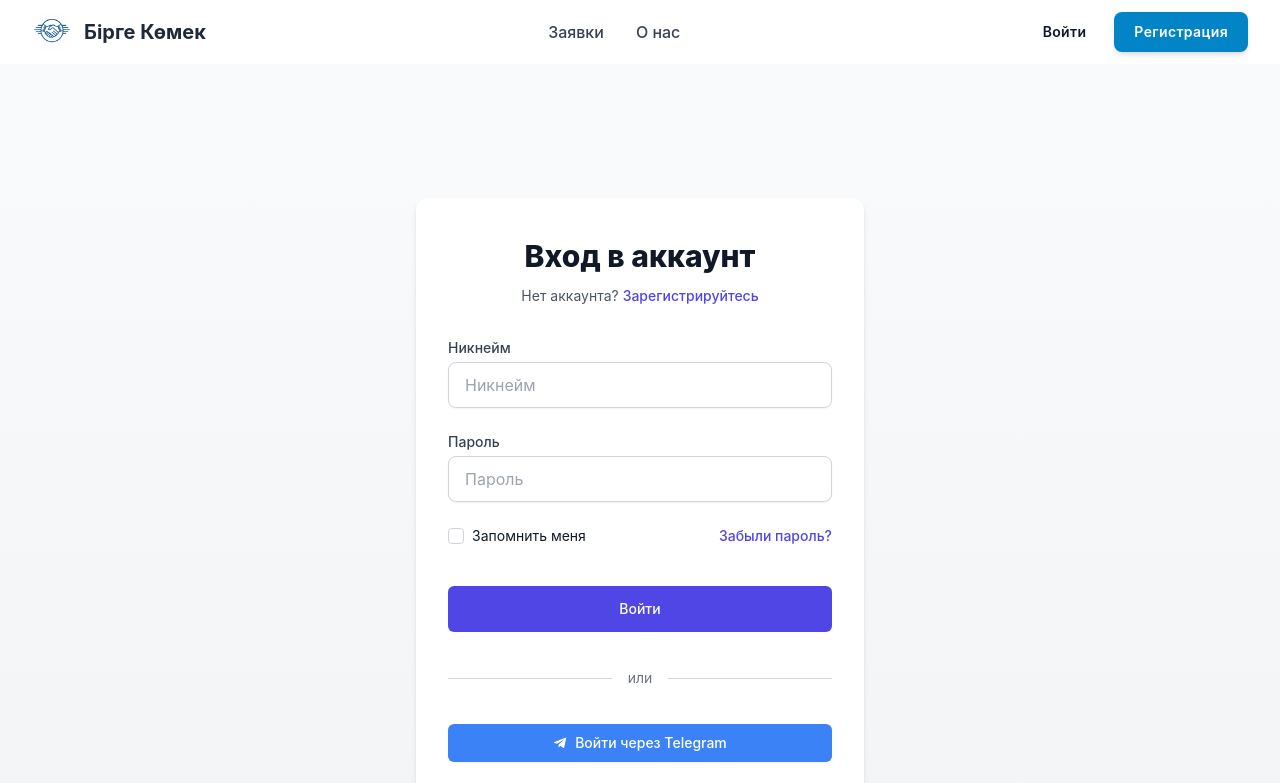
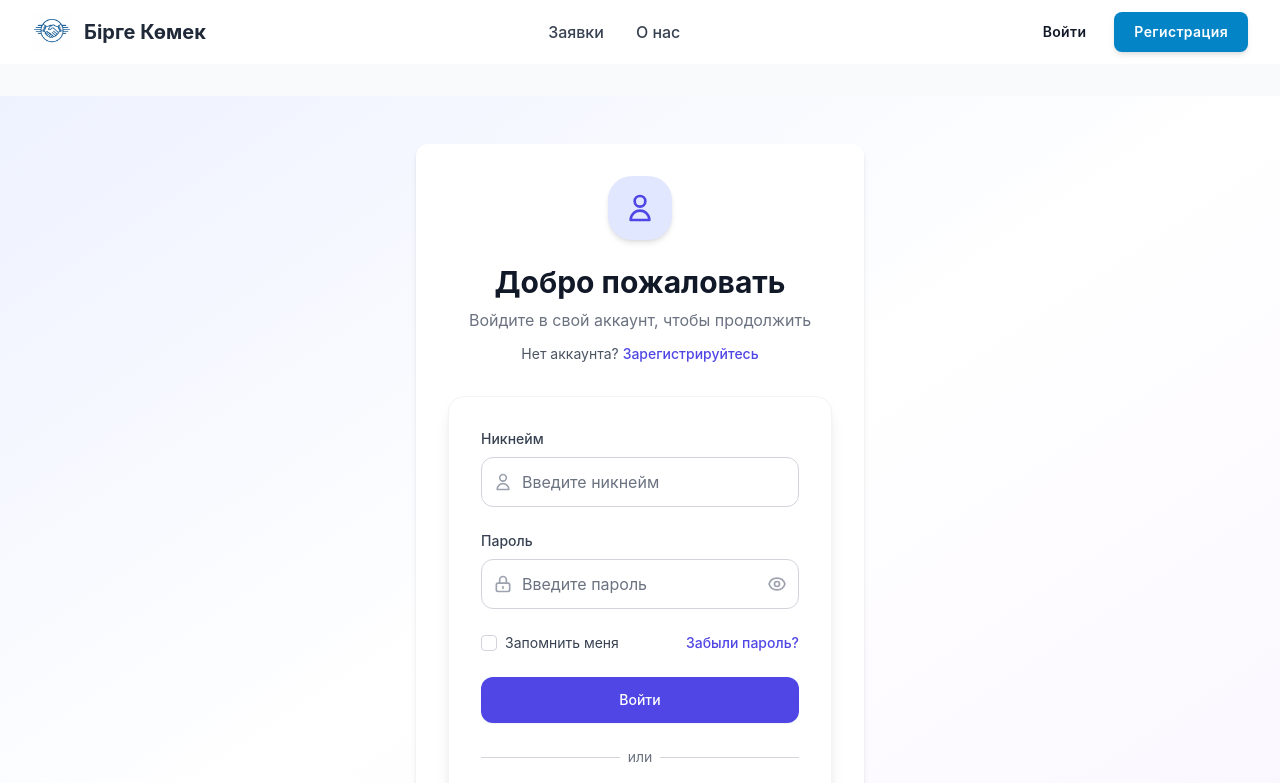
Before and after one commit to Flaymie/BirgeKomek, a React (Create React App) app in the folder frontend/: page /login in a window 1280 px wide. Shown: the top 783 px of the page. Built offline with nearby package versions, Linux system fonts and the light colour scheme.

Commit message:
fix(ui): Улучшения в интерфейсе профиля и логина

```diff
--- a/frontend/src/components/pages/LoginPage.jsx
+++ b/frontend/src/components/pages/LoginPage.jsx
@@ -2,7 +2,20 @@ import React, { useState, useEffect } from 'react';
 import { Link, useNavigate, useLocation } from 'react-router-dom';
 import { useAuth } from '../../context/AuthContext';
 import TelegramAuthModal from '../modals/TelegramAuthModal';
-import { FaTelegramPlane } from 'react-icons/fa';
+import {
+  FaTelegramPlane
+} from 'react-icons/fa';
+import {
+  HiOutlineUser,
+  HiOutlineLockClosed,
+  HiOutlineEye,
+  HiOutlineEyeOff,
+  HiOutlineInformationCircle,
+  HiOutlineExclamationCircle
+} from 'react-icons/hi';
+import {
+  BiLoader
+} from 'react-icons/bi';
 
 const LoginPage = () => {
   const navigate = useNavigate();
@@ -20,6 +33,7 @@ const LoginPage = () => {
   const [generalError, setGeneralError] = useState('');
   const [authMessage, setAuthMessage] = useState('');
   const [isTelegramModalOpen, setIsTelegramModalOpen] = useState(false);
+  const [showPassword, setShowPassword] = useState(false);
 
   useEffect(() => {
     if (currentUser) {
@@ -95,12 +109,20 @@ const LoginPage = () => {
   };
 
   return (
-    <div className="min-h-screen flex items-center justify-center bg-gradient-to-b from-gray-50 to-gray-100 py-12 px-4 sm:px-6 lg:px-8 animate-fadeIn">
+    <div className="min-h-screen flex items-center justify-center bg-gradient-to-br from-indigo-50 via-white to-purple-50 py-12 px-4 sm:px-6 lg:px-8 animate-gradient-x">
       <div className="max-w-md w-full space-y-8 bg-white p-8 rounded-xl shadow-soft">
         <div className="text-center">
-          <h2 className="mt-2 text-center text-3xl font-extrabold text-gray-900 animate-slideDown">
-            Вход в аккаунт
+          <div className="inline-flex items-center justify-center w-16 h-16 bg-indigo-100 rounded-3xl mb-6 shadow-md">
+            <svg xmlns="http://www.w3.org/2000/svg" className="h-8 w-8 text-indigo-600" fill="none" viewBox="0 0 24 24" stroke="currentColor">
+              <path strokeLinecap="round" strokeLinejoin="round" strokeWidth={2} d="M16 7a4 4 0 11-8 0 4 4 0 018 0zM12 14a7 7 0 00-7 7h14a7 7 0 00-7-7z" />
+            </svg>
+          </div>
+          <h2 className="text-3xl font-bold text-gray-900 mb-2">
+            Добро пожаловать
           </h2>
+          <p className="text-gray-500">
+            Войдите в свой аккаунт, чтобы продолжить
+          </p>
           <p className="mt-3 text-center text-sm text-gray-600 animate-slideUp">
             Нет аккаунта?{' '}
             <Link to="/register" className="font-medium text-indigo-600 hover:text-indigo-500 transition-colors duration-300 hover:underline">
@@ -109,40 +131,37 @@ const LoginPage = () => {
           </p>
         </div>
 
+        {/* Messages */}
         {authMessage && (
-          <div className="rounded-md bg-blue-50 p-4 animate-fadeIn">
-            <div className="flex">
-              <div className="flex-shrink-0">
-                <svg className="h-5 w-5 text-blue-400" xmlns="http://www.w3.org/2000/svg" viewBox="0 0 20 20" fill="currentColor">
-                  <path fillRule="evenodd" d="M18 10a8 8 0 11-16 0 8 8 0 0116 0zm-7-4a1 1 0 11-2 0 1 1 0 012 0zM9 9a1 1 0 000 2v3a1 1 0 001 1h1a1 1 0 100-2v-3a1 1 0 00-1-1H9z" clipRule="evenodd" />
-                </svg>
-              </div>
-              <div className="ml-3">
-                <p className="text-sm font-medium text-blue-800">{authMessage}</p>
-              </div>
+          <div className="mb-6 p-4 bg-blue-50 border border-blue-200 rounded-xl">
+            <div className="flex items-start">
+              <HiOutlineInformationCircle className="w-5 h-5 text-blue-600 mt-0.5 mr-3 flex-shrink-0" />
+              <p className="text-sm text-blue-800">{authMessage}</p>
             </div>
           </div>
         )}
 
-        <form className="mt-8 space-y-6" onSubmit={handleSubmit}>
+        {/* Main Form Card */}
+        <div className="bg-white rounded-2xl shadow-lg border border-gray-100 p-8">
+          <form onSubmit={handleSubmit} className="space-y-6">
             {generalError && (
-            <div className="rounded-md bg-red-50 p-4 animate-fadeIn">
-              <div className="flex">
-                <div className="flex-shrink-0">
-                  <svg className="h-5 w-5 text-red-400" xmlns="http://www.w3.org/2000/svg" viewBox="0 0 20 20" fill="currentColor">
-                    <path fillRule="evenodd" d="M10 18a8 8 0 100-16 8 8 0 000 16zM8.707 7.293a1 1 0 00-1.414 1.414L8.586 10l-1.293 1.293a1 1 0 101.414 1.414L10 11.414l1.293 1.293a1 1 0 001.414-1.414L11.414 10l1.293-1.293a1 1 0 00-1.414-1.414L10 8.586 8.707 7.293z" clipRule="evenodd" />
-                  </svg>
-                </div>
-                <div className="ml-3">
-                  <h3 className="text-sm font-medium text-red-800">{generalError}</h3>
-                </div>
+              <div className="p-4 bg-red-50 border border-red-200 rounded-xl">
+                <div className="flex items-start">
+                  <HiOutlineExclamationCircle className="w-5 h-5 text-red-600 mt-0.5 mr-3 flex-shrink-0" />
+                  <p className="text-sm text-red-800">{generalError}</p>
                 </div>
               </div>
             )}
 
-          <div className="space-y-6">
-            <div>
-              <label htmlFor="username" className="block text-sm font-medium text-gray-700 mb-1">Никнейм</label>
+            {/* Username Field */}
+            <div className="space-y-2">
+              <label htmlFor="username" className="block text-sm font-medium text-gray-700">
+                Никнейм
+              </label>
+              <div className="relative">
+                <div className="absolute inset-y-0 left-0 pl-3 flex items-center pointer-events-none">
+                  <HiOutlineUser className="h-5 w-5 text-gray-400" />
+                </div>
                 <input
                   id="username"
                   name="username"
@@ -151,92 +170,122 @@ const LoginPage = () => {
                   required
                   value={formData.username}
                   onChange={handleChange}
-                className={`form-input ${errors.username ? 'form-input-error' : ''}`}
-                placeholder="Никнейм"
+                  className={`block w-full pl-10 pr-3 py-3 border ${
+                    errors.username ? 'border-red-300' : 'border-gray-300'
+                  } rounded-xl focus:outline-none focus:ring-2 focus:ring-indigo-500 focus:border-transparent transition-colors`}
+                  placeholder="Введите никнейм"
                 />
+              </div>
               {errors.username && (
-                <p className="mt-1 text-sm text-red-600 animate-fadeIn">{errors.username}</p>
+                <p className="text-sm text-red-600 flex items-center">
+                  <HiOutlineExclamationCircle className="w-4 h-4 mr-1" />
+                  {errors.username}
+                </p>
               )}
             </div>
 
-            <div>
-              <label htmlFor="password" className="block text-sm font-medium text-gray-700 mb-1">Пароль</label>
+            {/* Password Field */}
+            <div className="space-y-2">
+              <label htmlFor="password" className="block text-sm font-medium text-gray-700">
+                Пароль
+              </label>
+              <div className="relative">
+                <div className="absolute inset-y-0 left-0 pl-3 flex items-center pointer-events-none">
+                  <HiOutlineLockClosed className="h-5 w-5 text-gray-400" />
+                </div>
                 <input
                   id="password"
                   name="password"
-                type="password"
+                  type={showPassword ? 'text' : 'password'}
                   autoComplete="current-password"
                   required
                   value={formData.password}
                   onChange={handleChange}
-                className={`form-input ${errors.password ? 'form-input-error' : ''}`}
-                placeholder="Пароль"
+                  className={`block w-full pl-10 pr-10 py-3 border ${
+                    errors.password ? 'border-red-300' : 'border-gray-300'
+                  } rounded-xl focus:outline-none focus:ring-2 focus:ring-indigo-500 focus:border-transparent transition-colors`}
+                  placeholder="Введите пароль"
                 />
+                <button
+                  type="button"
+                  onClick={() => setShowPassword(!showPassword)}
+                  className="absolute inset-y-0 right-0 pr-3 flex items-center"
+                >
+                  {showPassword ? (
+                    <HiOutlineEyeOff className="h-5 w-5 text-gray-400 hover:text-gray-600" />
+                  ) : (
+                    <HiOutlineEye className="h-5 w-5 text-gray-400 hover:text-gray-600" />
+                  )}
+                </button>
+              </div>
               {errors.password && (
-                <p className="mt-1 text-sm text-red-600 animate-fadeIn">{errors.password}</p>
+                <p className="text-sm text-red-600 flex items-center">
+                  <HiOutlineExclamationCircle className="w-4 h-4 mr-1" />
+                  {errors.password}
+                </p>
               )}
             </div>
-          </div>
 
+            {/* Remember Me & Forgot Password */}
             <div className="flex items-center justify-between">
-            <div className="flex items-center">
+              <label className="flex items-center">
                 <input
                   id="rememberMe"
                   name="rememberMe"
                   type="checkbox"
                   checked={formData.rememberMe}
                   onChange={handleChange}
-                className="h-4 w-4 text-indigo-600 focus:ring-indigo-500 border-gray-300 rounded transition-all duration-200"
+                  className="h-4 w-4 text-indigo-600 focus:ring-indigo-500 border-gray-300 rounded"
                 />
-              <label htmlFor="rememberMe" className="ml-2 block text-sm text-gray-900">
-                Запомнить меня
+                <span className="ml-2 text-sm text-gray-700">Запомнить меня</span>
               </label>
-            </div>
-
-            <div className="text-sm">
-              <Link to="/forgot-password" className="font-medium text-indigo-600 hover:text-indigo-500 hover:underline transition-all duration-300">
+              <Link
+                to="/forgot-password"
+                className="text-sm text-indigo-600 hover:text-indigo-500 font-medium"
+              >
                 Забыли пароль?
               </Link>
             </div>
-          </div>
 
-          <div className="pt-4">
+            {/* Submit Button */}
             <button
               type="submit"
               disabled={isLoading}
-              className="group relative w-full flex justify-center py-3 px-4 border border-transparent text-sm font-medium rounded-md text-white bg-indigo-600 hover:bg-indigo-700 focus:outline-none focus:ring-2 focus:ring-offset-2 focus:ring-indigo-500 transition-all duration-300 transform hover:translate-y-[-2px] hover:shadow-lg"
+              className="w-full flex justify-center items-center py-3 px-4 border border-transparent rounded-xl shadow-sm text-sm font-medium text-white bg-indigo-600 hover:bg-indigo-700 focus:outline-none focus:ring-2 focus:ring-offset-2 focus:ring-indigo-500 disabled:opacity-50 disabled:cursor-not-allowed transition-colors"
             >
               {isLoading ? (
                 <>
-                  <svg className="animate-spin -ml-1 mr-3 h-5 w-5 text-white" xmlns="http://www.w3.org/2000/svg" fill="none" viewBox="0 0 24 24">
-                    <circle className="opacity-25" cx="12" cy="12" r="10" stroke="currentColor" strokeWidth="4"></circle>
-                    <path className="opacity-75" fill="currentColor" d="M4 12a8 8 0 018-8V0C5.373 0 0 5.373 0 12h4zm2 5.291A7.962 7.962 0 014 12H0c0 3.042 1.135 5.824 3 7.938l3-2.647z"></path>
-                  </svg>
+                  <BiLoader className="animate-spin -ml-1 mr-2 h-5 w-5" />
                   Вход...
                 </>
-              ) : 'Войти'}
+              ) : (
+                'Войти'
+              )}
             </button>
+
+            {/* Divider */}
+            <div className="relative my-6">
+              <div className="absolute inset-0 flex items-center">
+                <div className="w-full border-t border-gray-300" />
+              </div>
+              <div className="relative flex justify-center text-sm">
+                <span className="px-2 bg-white text-gray-500">или</span>
+              </div>
             </div>
 
-          <div className="relative flex py-3 items-center">
-            <div className="flex-grow border-t border-gray-300"></div>
-            <span className="flex-shrink mx-4 text-sm text-gray-500">или</span>
-            <div className="flex-grow border-t border-gray-300"></div>
-          </div>
-
-          <div>
+            {/* Telegram Button */}
             <button
               type="button"
               onClick={() => setIsTelegramModalOpen(true)}
-              className="w-full flex justify-center items-center py-2 px-4 border border-transparent rounded-md shadow-sm text-sm font-medium text-white bg-blue-500 hover:bg-blue-600 focus:outline-none focus:ring-2 focus:ring-offset-2 focus:ring-blue-500 transition-colors"
+              className="w-full flex justify-center items-center py-3 px-4 border border-gray-300 rounded-xl shadow-sm text-sm font-medium text-gray-700 bg-white hover:bg-gray-50 focus:outline-none focus:ring-2 focus:ring-offset-2 focus:ring-indigo-500 transition-colors"
             >
-              <FaTelegramPlane className="mr-2" />
+              <FaTelegramPlane className="w-5 h-5 mr-2 text-blue-500" />
               Войти через Telegram
             </button>
+          </form>
+        </div>
       </div>
 
-        </form>
-      </div>
       <TelegramAuthModal
         isOpen={isTelegramModalOpen}
         onClose={() => setIsTelegramModalOpen(false)}
```
Also changed, not shown: frontend/src/components/pages/ProfilePage.jsx (+36 -4 lines). Lines whose indentation alone changed are shown as unchanged.
